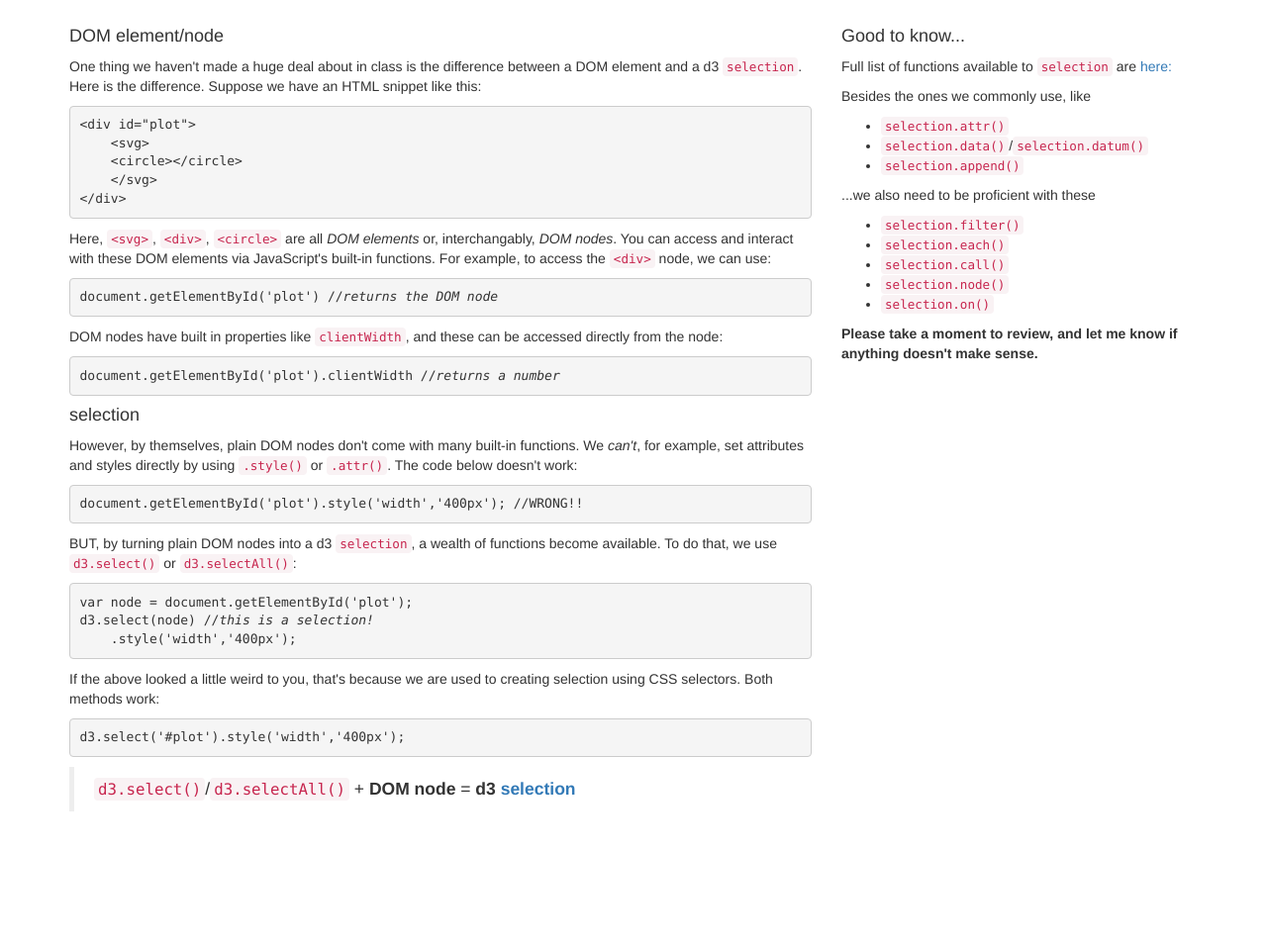
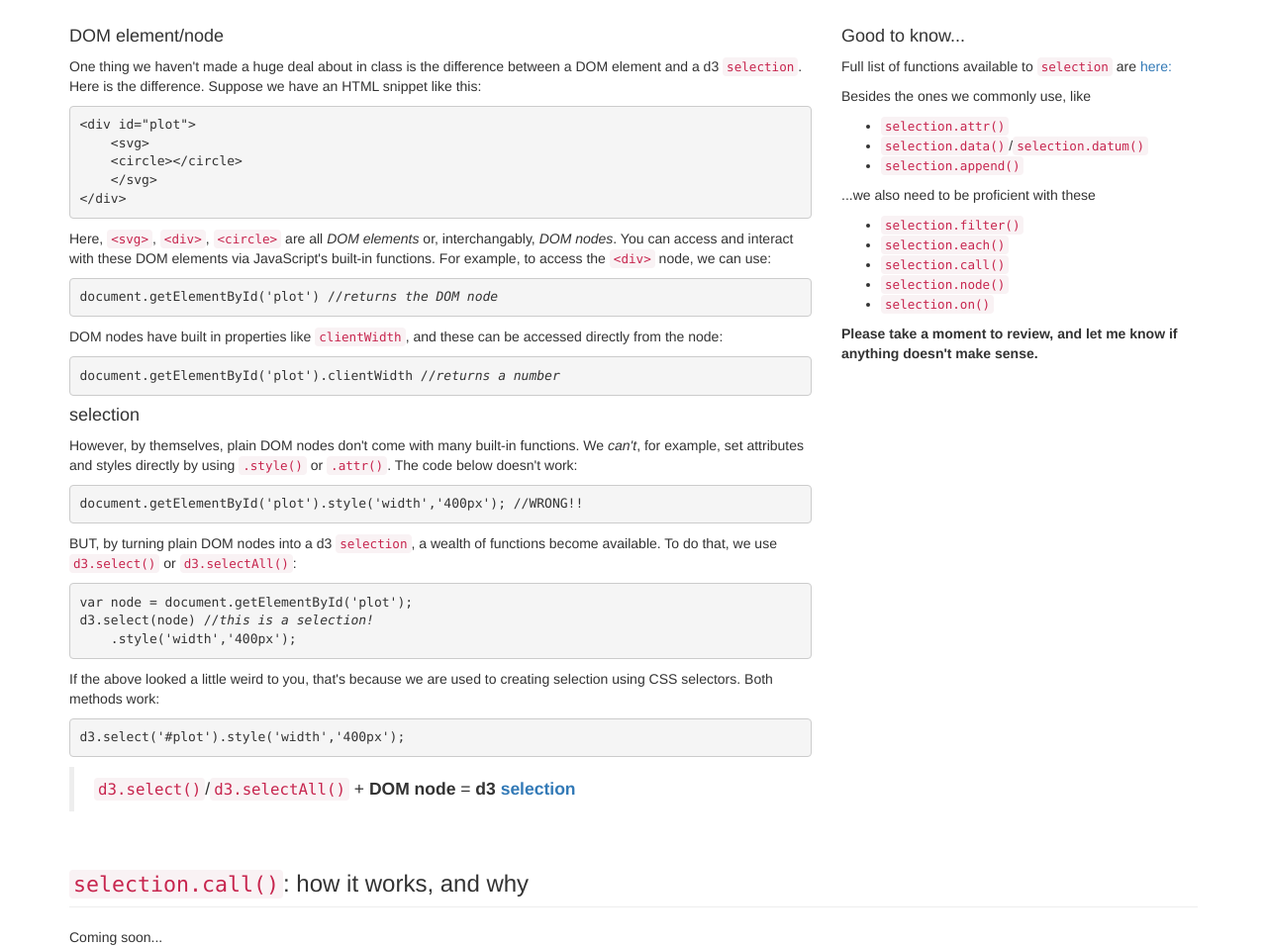
Before and after one commit to viztech/viztech.github.io, a website: page supplementary/1/index.html in a window 1280 px wide. Shown: the part 139-1096 px from the top of the page at 99% size. Before the commit the page ends 979 px from the top, so only its background shows below. Drawn offline with Linux system fonts and the light colour scheme.

Commit message:
supplement

```diff
--- a/supplementary/1/index.html
+++ b/supplementary/1/index.html
@@ -59,6 +59,15 @@
             </div>
             </div>
         </section>
+        <section>
+            <section>
+                <h3 class="page-header"><code>selection.call()</code>: how it works, and why</h3>
+                <div class="row">
+                    <div class="col-md-8">
+                        Coming soon...
+                    </div>
+                </div>
+            </section>
     </div>
 </body>
 </html>
```
